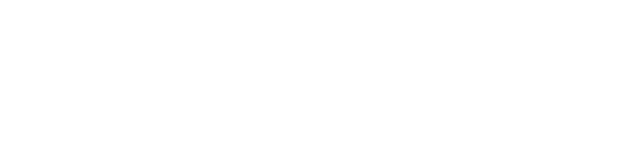
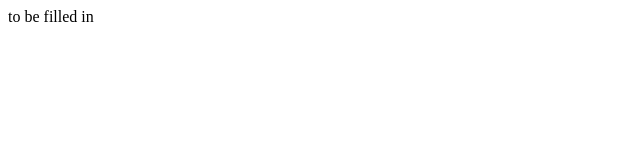
Before and after one commit to Luch-shiy/rsschool-cv, a plain HTML site: page index.html in a window 1280 px wide. Shown: the whole page, without its empty margins (0-640 px from the left). Drawn offline with Linux system fonts and the light colour scheme; files that its build step writes are made by us from their sources.

Commit message:
fix: fill in body tag

```diff
--- a/index.html
+++ b/index.html
@@ -7,6 +7,6 @@
         <link href="css/style.css" rel="stylesheet">
     </head>
     <body>
-
+    to be filled in
     </body>
 </html>
```
